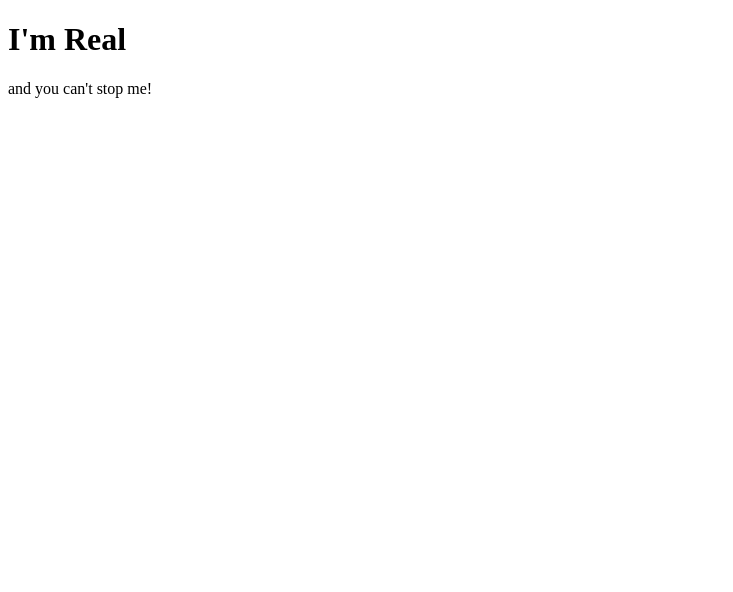
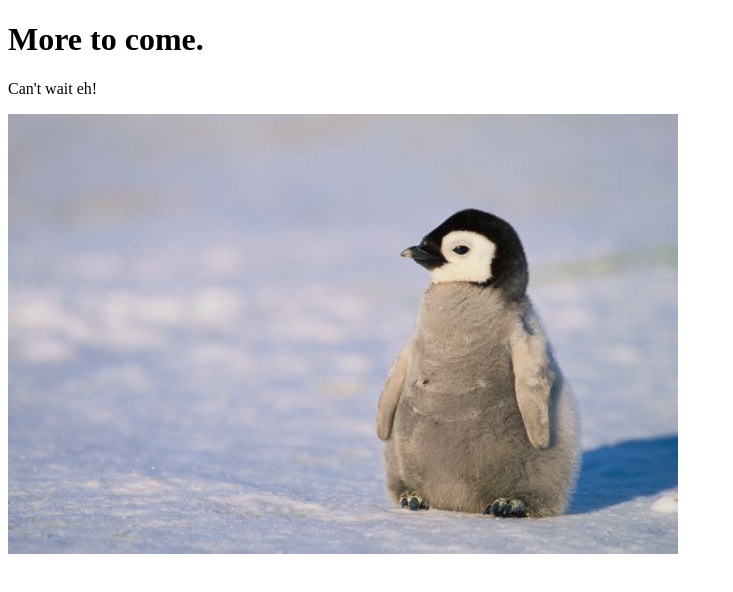
Before and after one commit to theking6942/myWebsite, a plain HTML site: page index.html in a window 1280 px wide. Shown: the whole page, without its empty margins (0-733 px from the left). Drawn offline with Linux system fonts and the light colour scheme.

Commit message:
Add files via upload

```diff
--- a/index.html
+++ b/index.html
@@ -1,12 +1,14 @@
  <!DOCTYPE html>
 <html>
-<head>
-<title>I'm Real!</title>
-</head>
-<body>
+  <head>
+    <title>Welcome to my new site!</title>
+  </head>
 
-<h1>I'm Real</h1>
-<p>and you can't stop me!</p>
+  <body>
 
-</body>
+    <h1>More to come.</h1>
+    <p>Can't wait eh!</p>
+    <img src="littlePenguin.jpeg">
+
+  </body>
 </html>
```
Also changed, not shown: littlePenguin.jpeg (added).
